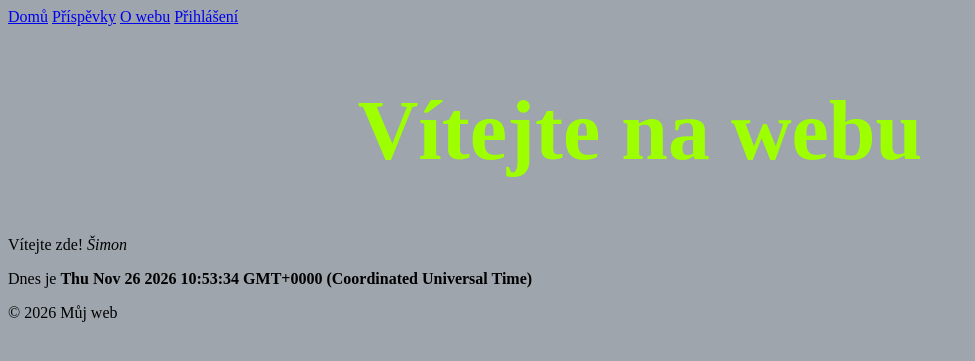
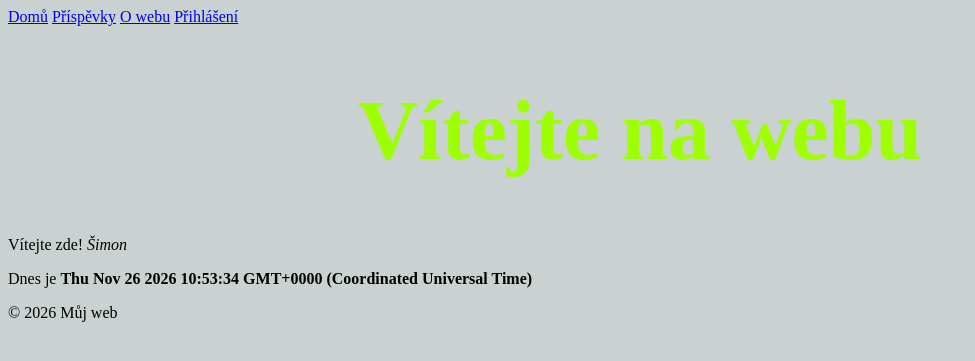
Before and after one commit to KratkyS/web-js, a Node server app: page / in a window 1280 px wide. Shown: the top 361 px of the page, without its empty margins (0-975 px from the left). Run offline with Node 20, Linux system fonts and the light colour scheme.

Commit message:
trochu lepsi betonova modr

```diff
--- a/express-server/app/public/style.css
+++ b/express-server/app/public/style.css
@@ -5,5 +5,5 @@ text-align:center;
 }
 
 body{
-background-color:#9ea5ac;
+background-color:#cad1d1;
 }
```
